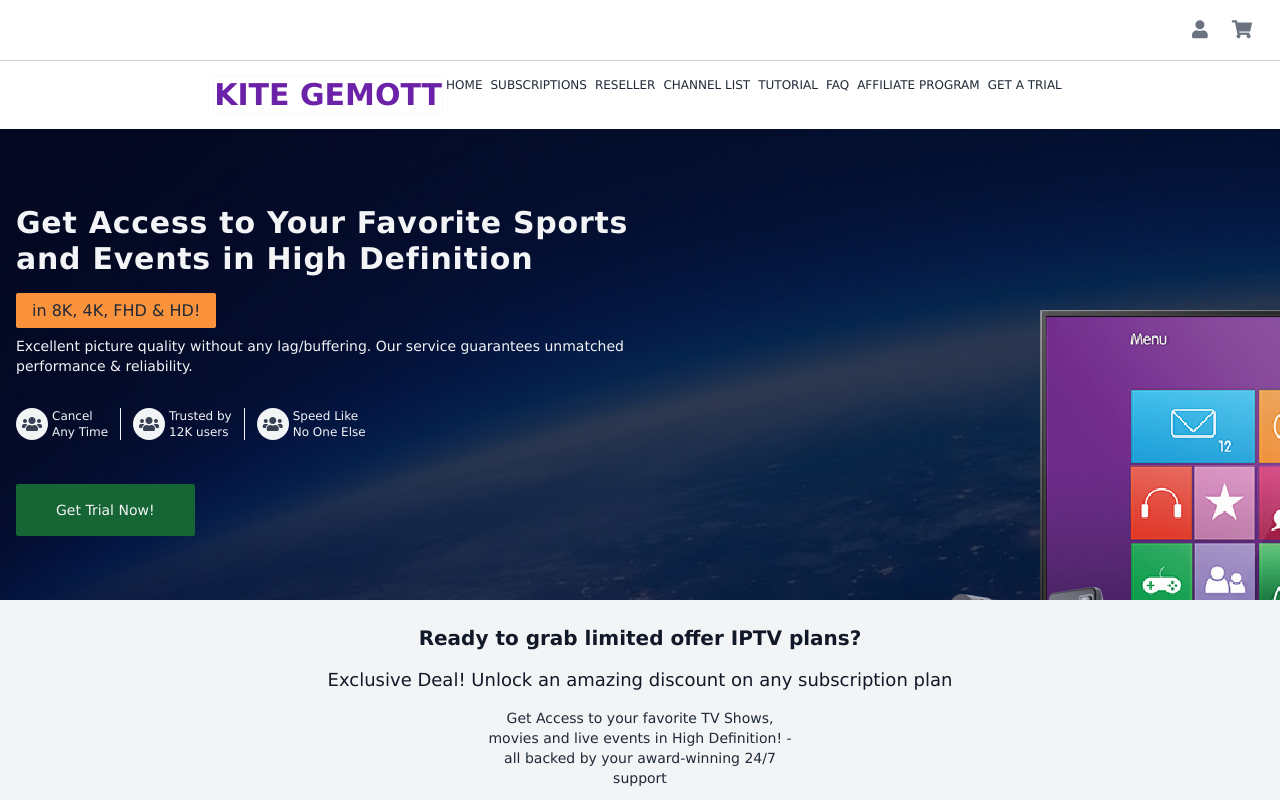
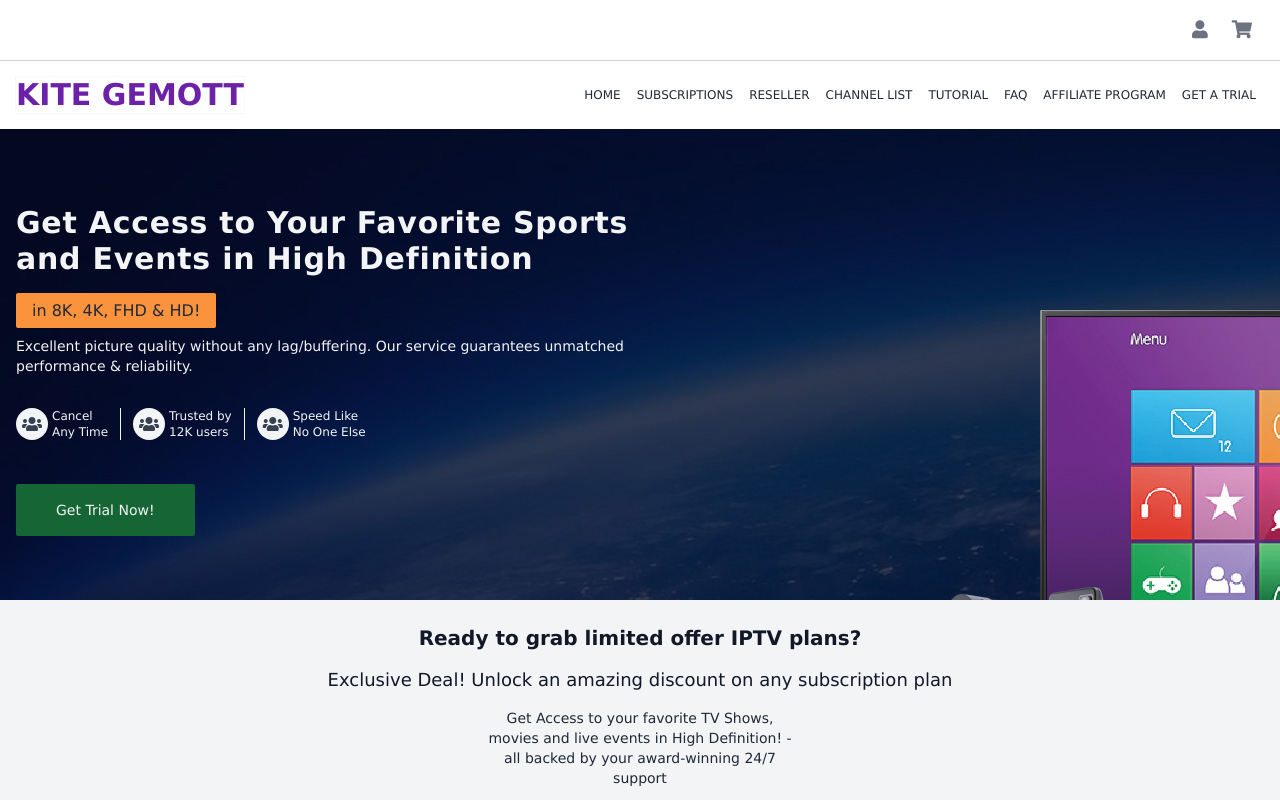
Before and after one commit to king-kite/kite-gemott-clone, a website: page src/index.html in a window 1280 px wide. Shown: the top 800 px of the page. Drawn offline with Linux system fonts and the light colour scheme.

Commit message:
Adding desktop design

```diff
--- a/src/assets/css/input.tailwind.css
+++ b/src/assets/css/input.tailwind.css
@@ -44,7 +44,7 @@ header .topbar .topbar-icon:hover {
 }
 
 .navbar-content {
-	@apply flex justify-center;
+	@apply flex justify-center lg:items-center lg:justify-between;
 }
 
 .navbar .logo {
@@ -97,7 +97,7 @@ header .topbar .topbar-icon:hover {
 }
 
 .menu-list .menu-list-item {
-	@apply border-0 border-b border-gray-400 border-opacity-50 border-solid lg:mx-1 lg:border-0;
+	@apply border-0 border-b border-gray-400 border-opacity-50 border-solid lg:mx-2 lg:border-0;
 }
 
 .menu-list-item a {
```
Also changed, not shown: src/assets/css/style.css.
